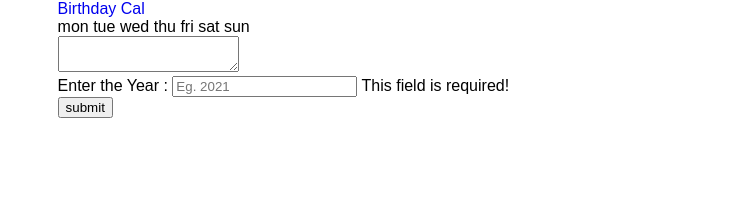
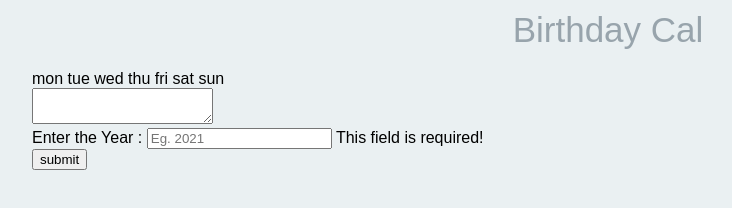
Before and after one commit to Abhijeet-Portfolio/ES6-Birthday_Calendar, a plain HTML site: page index.html in a window 1280 px wide. Shown: the whole page, without its empty margins (32-764 px from the left). Drawn offline with Linux system fonts and the light colour scheme.

Commit message:
header css done

```diff
--- a/assets/css/style.css
+++ b/assets/css/style.css
@@ -100,17 +100,23 @@ li {
 /*for wrapper*/
 .wrapper {
   max-width: 1360px;
-  width: 86%;
+  width: 90%;
   margin: 0 auto;
 }
+
+body { background: #eaf0f2;}
+
 /*=================================
   Header styling starts here
 =================================*/
 
+header h1 {
+  padding: 10px 0 20px;
+  font-size: 35px;
+  text-align: center;
+}
 
-
-
-
+header h1 a { color: #98a4ac;}
 
 /*=================================
   Header styling ends here
```
